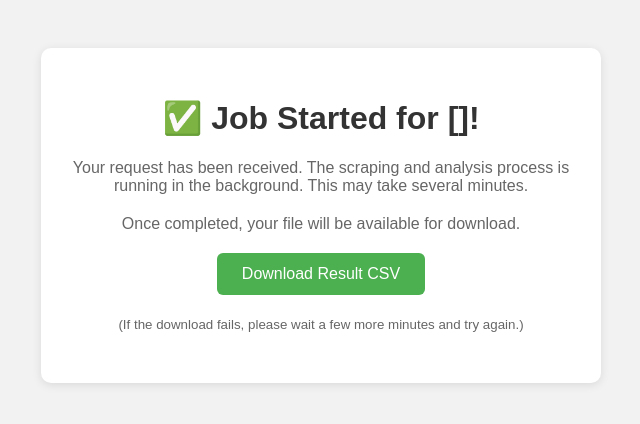
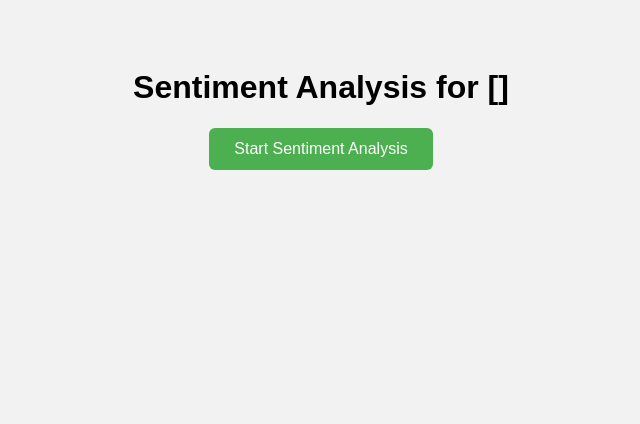
Before and after one commit to bharath2904/Automated_module, a Flask app: template templates/analysis.html in a window 1280 px wide. Shown: the top 424 px of the page, without its empty margins (319-959 px from the left). Run offline with Flask 3, Linux system fonts and the light colour scheme; the template is opened without the code that fills it: most values are stand-ins (such as "Sample title", 1, 10 or a date in 2020).

Commit message:
revert the all the changes delete the env, tasks and worker and run_scraper.py files

```diff
--- a/main.py
+++ b/main.py
@@ -1,94 +1,11 @@
-# from flask import Flask, render_template, request, redirect, url_for, send_from_directory
-# import os
-# from datetime import datetime
-# from app.scraper import scrape_reviews_from_agoda
-# from app.sentiment_analysis import run_sentiment_analysis
-
-# app = Flask(__name__)
-# OUTPUT_FOLDER = os.path.join(os.getcwd(), 'output')
-
-# @app.route('/')
-# def index():
-#     return render_template('index.html')
-
-# @app.route('/start-scraping', methods=['POST'])
-# def start_scraping():
-#     city = request.form['city']
-#     star_rating = int(request.form['star_rating'])
-
-#     # Get date parameters from form (they might be empty)
-#     start_date = request.form.get('start_date', '')
-#     end_date = request.form.get('end_date', '')
-
-#     # Convert date strings to DD-MM-YYYY format if they exist
-#     formatted_start_date = None
-#     formatted_end_date = None
-
-#     if start_date:
-#         try:
-#             # Convert from YYYY-MM-DD (HTML date input) to DD-MM-YYYY
-#             dt = datetime.strptime(start_date, "%Y-%m-%d")
-#             formatted_start_date = dt.strftime("%d-%m-%Y")
-#         except ValueError:
-#             print("⚠️ Invalid start date format, ignoring date filter")
-
-#     if end_date:
-#         try:
-#             # Convert from YYYY-MM-DD (HTML date input) to DD-MM-YYYY
-#             dt = datetime.strptime(end_date, "%Y-%m-%d")
-#             formatted_end_date = dt.strftime("%d-%m-%Y")
-#         except ValueError:
-#             print("⚠️ Invalid end date format, ignoring date filter")
-
-#     # Call the scraper with date parameters
-#     scrape_reviews_from_agoda(
-#         city=city,
-#         star_rating=star_rating,
-#         start_date=formatted_start_date,
-#         end_date=formatted_end_date
-#     )
-
-#     return redirect(url_for('analysis_page', city=city.lower().replace(" ", "_")))
-
-# @app.route('/analysis/<city>')
-# def analysis_page(city):
-#     return render_template('analysis.html', city=city)
-
-# @app.route('/start-analysis/<city>', methods=['POST'])
-# def start_analysis(city):
-#     input_path = f"output/agoda_{city}_hotel_reviews.csv"
-#     output_filename = f"sentiment_{city}.csv"
-#     output_path = os.path.join(OUTPUT_FOLDER, output_filename)
-#     run_sentiment_analysis(input_path, output_path)
-#     return render_template('download.html', filename=output_filename)
-
-# @app.route('/download/<filename>')
-# def download_file(filename):
-#     return send_from_directory(OUTPUT_FOLDER, filename, as_attachment=True)
-
-# if __name__ == '__main__':
-#     try:
-#         print("Starting Flask server...")
-#         app.run(host='0.0.0.0', port=5000, debug=True, use_reloader=False)
-#     except Exception as e:
-#         print(f"Error starting server: {e}")
-# project/main.py (Updated Version)
-
-
 from flask import Flask, render_template, request, redirect, url_for, send_from_directory
 import os
 from datetime import datetime
-from redis import Redis
-from rq import Queue
-from tasks import scrape_and_analyze
+from app.scraper import scrape_reviews_from_agoda
+from app.sentiment_analysis import run_sentiment_analysis
 
 app = Flask(__name__)
 OUTPUT_FOLDER = os.path.join(os.getcwd(), 'output')
-
-# Setup Redis and RQ
-redis_url = os.getenv('REDIS_URL', 'redis://localhost:6379')
-redis_conn = Redis.from_url(redis_url)
-q = Queue(connection=redis_conn)
 
 @app.route('/')
 def index():
@@ -96,30 +13,62 @@
 
 @app.route('/start-scraping', methods=['POST'])
 def start_scraping():
-    # ... (full code for this route that uses q.enqueue) ...
     city = request.form['city']
     star_rating = int(request.form['star_rating'])
+
+    # Get date parameters from form (they might be empty)
     start_date = request.form.get('start_date', '')
     end_date = request.form.get('end_date', '')
-    # ... date formatting ...
-    formatted_start_date = datetime.strptime(start_date, "%Y-%m-%d").strftime("%d-%m-%Y") if start_date else None
-    formatted_end_date = datetime.strptime(end_date, "%Y-%m-%d").strftime("%d-%m-%Y") if end_date else None
 
-    q.enqueue(scrape_and_analyze, city, star_rating, formatted_start_date, formatted_end_date, job_timeout=1800)
-    return redirect(url_for('job_started_page', city=city.lower().replace(" ", "_")))
+    # Convert date strings to DD-MM-YYYY format if they exist
+    formatted_start_date = None
+    formatted_end_date = None
 
-@app.route('/job-started/<city>')
-def job_started_page(city):
+    if start_date:
+        try:
+            # Convert from YYYY-MM-DD (HTML date input) to DD-MM-YYYY
+            dt = datetime.strptime(start_date, "%Y-%m-%d")
+            formatted_start_date = dt.strftime("%d-%m-%Y")
+        except ValueError:
+            print("⚠️ Invalid start date format, ignoring date filter")
+
+    if end_date:
+        try:
+            # Convert from YYYY-MM-DD (HTML date input) to DD-MM-YYYY
+            dt = datetime.strptime(end_date, "%Y-%m-%d")
+            formatted_end_date = dt.strftime("%d-%m-%Y")
+        except ValueError:
+            print("⚠️ Invalid end date format, ignoring date filter")
+
+    # Call the scraper with date parameters
+    scrape_reviews_from_agoda(
+        city=city,
+        star_rating=star_rating,
+        start_date=formatted_start_date,
+        end_date=formatted_end_date
+    )
+
+    return redirect(url_for('analysis_page', city=city.lower().replace(" ", "_")))
+
+@app.route('/analysis/<city>')
+def analysis_page(city):
+    return render_template('analysis.html', city=city)
+
+@app.route('/start-analysis/<city>', methods=['POST'])
+def start_analysis(city):
+    input_path = f"output/agoda_{city}_hotel_reviews.csv"
     output_filename = f"sentiment_{city}.csv"
-    # Use the simplified analysis.html template
-    return render_template('analysis.html', city=city, filename=output_filename)
+    output_path = os.path.join(OUTPUT_FOLDER, output_filename)
+    run_sentiment_analysis(input_path, output_path)
+    return render_template('download.html', filename=output_filename)
 
 @app.route('/download/<filename>')
 def download_file(filename):
-    if not os.path.exists(OUTPUT_FOLDER):
-        os.makedirs(OUTPUT_FOLDER)
     return send_from_directory(OUTPUT_FOLDER, filename, as_attachment=True)
 
-@app.route('/healthz')
-def healthz():
-    return "OK", 200
+if __name__ == '__main__':
+    try:
+        print("Starting Flask server...")
+        app.run(host='0.0.0.0', port=5000, debug=True, use_reloader=False)
+    except Exception as e:
+        print(f"Error starting server: {e}")
--- a/templates/analysis.html
+++ b/templates/analysis.html
@@ -1,4 +1,4 @@
-<!-- <!DOCTYPE html>
+<!DOCTYPE html>
 <html>
   <head>
     <title>Sentiment Analysis</title>
@@ -117,35 +117,4 @@
       });
     </script>
   </body>
-</html> -->
-<!-- project/templates/analysis.html (Updated) -->
-<!DOCTYPE html>
-<html>
-<head>
-    <title>Job Started!</title>
-    <style>
-        body { font-family: Arial, sans-serif; padding: 40px; background-color: #f2f2f2; text-align: center; }
-        .container { background-color: white; padding: 30px; border-radius: 10px; display: inline-block; box-shadow: 0 2px 10px rgba(0,0,0,0.1); }
-        h1 { color: #333; }
-        p { color: #666; max-width: 500px; margin: 20px auto; }
-        button { padding: 12px 25px; font-size: 16px; background-color: #4caf50; color: white; border: none; border-radius: 6px; cursor: pointer; text-decoration: none; }
-        a { text-decoration: none; }
-    </style>
-</head>
-<body>
-    <div class="container">
-        <h1>✅ Job Started for {{ city.replace("_", " ").title() }}!</h1>
-        <p>
-            Your request has been received. The scraping and analysis process is running in the background.
-            This may take several minutes.
-        </p>
-        <p>
-            Once completed, your file will be available for download.
-        </p>
-        <a href="{{ url_for('download_file', filename=filename) }}" download>
-            <button>Download Result CSV</button>
-        </a>
-        <p><small>(If the download fails, please wait a few more minutes and try again.)</small></p>
-    </div>
-</body>
 </html>
```
Also changed, not shown: run_scraper.py (deleted, +0 -58 lines), tasks.py (deleted, +0 -23 lines), worker.py (deleted, +0 -17 lines), 2 other files.
